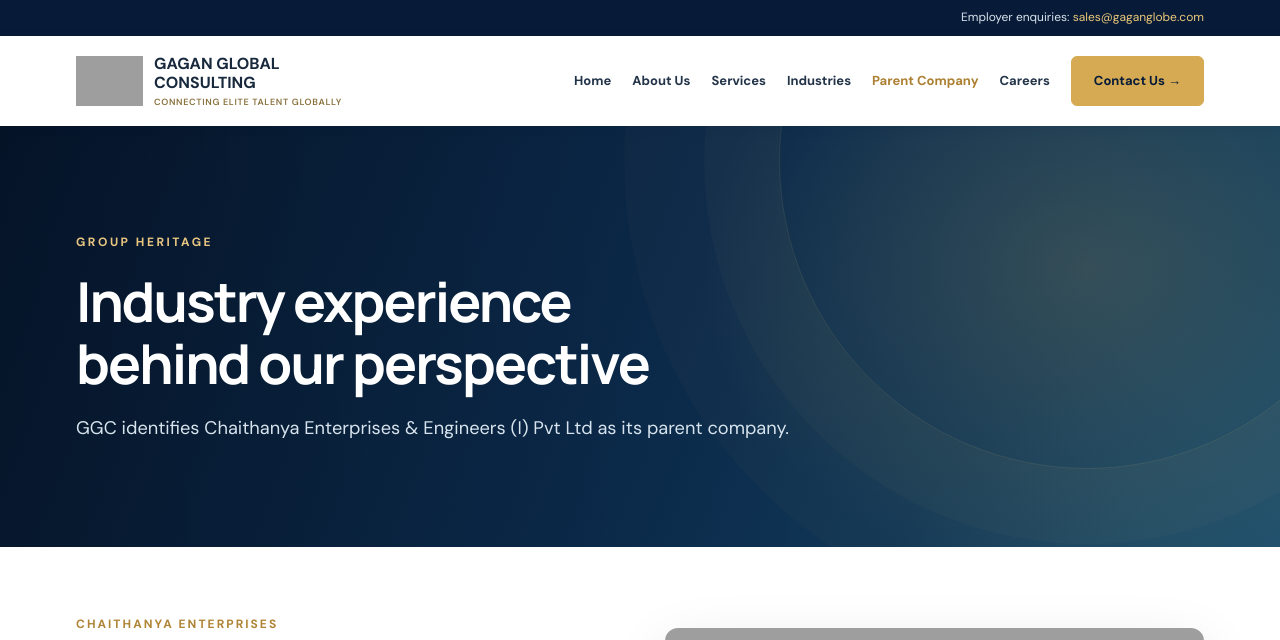
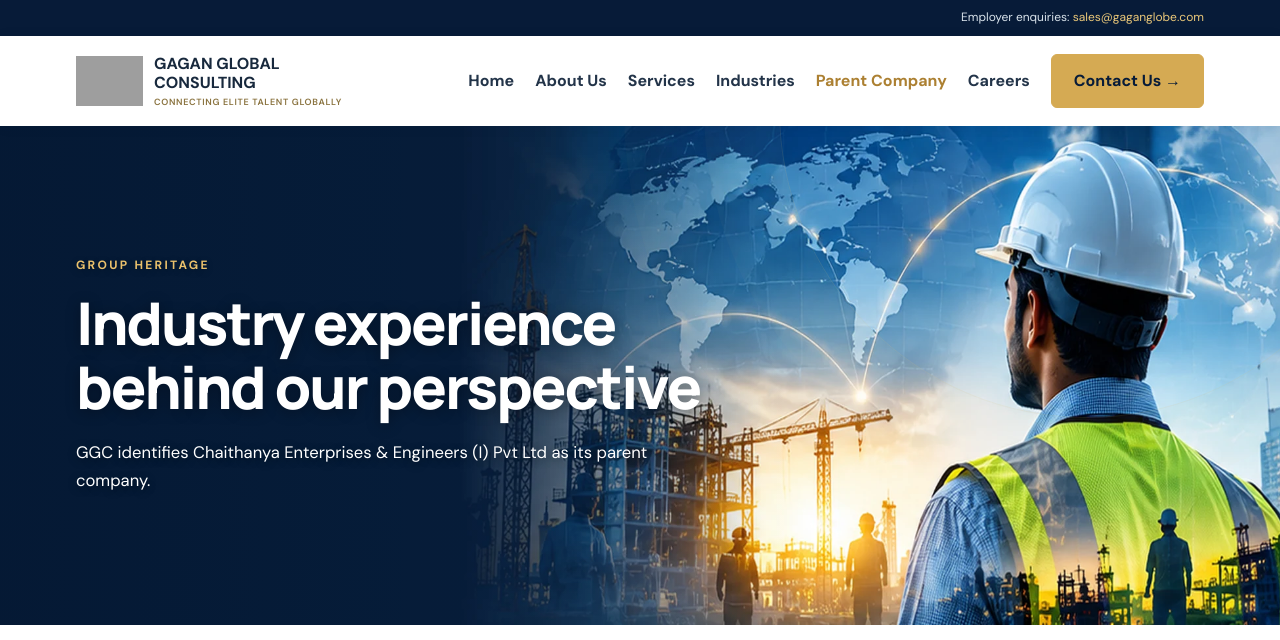
Before and after one commit to YohaDev93/gaganglobe-website, a plain HTML site: page parent-company.html in a window 1280 px wide. Shown: the top 640 px of the page. Drawn offline with Linux system fonts and the light colour scheme; grey boxes are pictures that could not be loaded.

Commit message:
Updated PC and contact banner image

```diff
--- /dev/null
+++ b/assets/ggc-parent-contact-banners.css
@@ -0,0 +1,70 @@
+/* GGC — Parent Company & Contact banners; only scoped pagehero styles. */
+section.ggc-parent-photo-hero,
+section.ggc-contact-photo-hero {
+  position: relative;
+  isolation: isolate;
+  display: flex;
+  align-items: center;
+  min-height: clamp(400px, 39vw, 590px);
+  padding: clamp(68px, 7vw, 105px) 0;
+  overflow: hidden;
+  border-radius: 0;
+  background-color: #092954;
+  background-repeat: no-repeat;
+  background-size: cover;
+  background-position: center;
+}
+section.ggc-parent-photo-hero { background-image: url('images/page-banners/parent-engineering.webp'); }
+section.ggc-contact-photo-hero { background-image: url('images/page-banners/contact-support.webp'); background-position: center 50%; }
+/* A slight shadow only behind copy, not a full-screen heavy blue layer. */
+section.ggc-parent-photo-hero::before,
+section.ggc-contact-photo-hero::before {
+  content: '';
+  position: absolute;
+  inset: 0;
+  z-index: -1;
+  pointer-events: none;
+  background: linear-gradient(90deg, rgba(2,16,39,.30) 0%, rgba(2,16,39,.08) 32%, transparent 62%);
+}
+section.ggc-parent-photo-hero .wrap,
+section.ggc-contact-photo-hero .wrap { position: relative; z-index: 1; width: 100%; }
+section.ggc-parent-photo-hero .wrap > *,
+section.ggc-contact-photo-hero .wrap > * { max-width: min(640px, 65%); }
+section.ggc-parent-photo-hero .eyebrow,
+section.ggc-contact-photo-hero .eyebrow {
+  display: block;
+  color: #eac16c;
+  font-weight: 800;
+  letter-spacing: .19em;
+  text-transform: uppercase;
+  text-shadow: 0 2px 7px rgba(0,0,0,.25);
+}
+section.ggc-parent-photo-hero h1,
+section.ggc-contact-photo-hero h1 {
+  color: #fff;
+  font-size: clamp(2.25rem, 4.6vw, 4.55rem);
+  font-weight: 800;
+  line-height: 1.09;
+  text-shadow: 0 2px 14px rgba(0,0,0,.35);
+}
+section.ggc-parent-photo-hero p,
+section.ggc-contact-photo-hero p {
+  color: #fff;
+  font-size: clamp(1rem, 1.3vw, 1.2rem);
+  line-height: 1.7;
+  text-shadow: 0 2px 10px rgba(0,0,0,.45);
+}
+@media (max-width: 760px) {
+  section.ggc-parent-photo-hero,
+  section.ggc-contact-photo-hero { min-height: 420px; padding: 65px 0; }
+  section.ggc-parent-photo-hero { background-position: 58% center; }
+  section.ggc-contact-photo-hero { background-position: 60% center; }
+  section.ggc-parent-photo-hero::before,
+  section.ggc-contact-photo-hero::before {
+    background: linear-gradient(90deg, rgba(3,18,45,.85) 0%, rgba(3,18,45,.72) 72%,rgba(3,18,45,.42) 100%);
+  }
+  section.ggc-parent-photo-hero .wrap > *,
+  section.ggc-contact-photo-hero .wrap > * { max-width: 100%; }
+  section.ggc-parent-photo-hero h1,
+  section.ggc-contact-photo-hero h1 { font-size: clamp(2rem, 7vw, 3rem); }
+}
--- a/assets/ggc-strength-circle-v1.css
+++ b/assets/ggc-strength-circle-v1.css
@@ -33,7 +33,7 @@
   width:152px;height:152px;border-radius:50%;display:flex;align-items:center;justify-content:center;
   background:#fff;border:8px solid rgba(195,140,31,.08);box-shadow:0 12px 28px rgba(6,28,61,.10);
 }
-.ggc-sc-logo-shell img{width:122px;height:122px;object-fit:contain;display:block;}
+.ggc-sc-logo-shell img{width:170px;height:170px;object-fit:contain;display:block;}
 .ggc-sc-center strong{font-size:18px;line-height:1.35;color:#082d63;}
 .ggc-sc-center span{font-size:13px;color:#6b7b90;}
 
--- a/assets/styles.css
+++ b/assets/styles.css
@@ -129,7 +129,7 @@ a {
 }
 
 .links a {
-    font-size: 13px;
+    font-size: 16px;
     font-weight: 700;
     color: #233449
 }
--- a/parent-company.html
+++ b/parent-company.html
@@ -1,4 +1,5 @@
 <!doctype html><html lang="en"><head><meta charset="utf-8"><meta name="viewport" content="width=device-width,initial-scale=1"><title>CEEIPL &amp; Projects | Gagan Global Consulting</title><meta name="description" content="Learn about GGC’s parent company Chaithanya Enterprises and its published sector experience."><link rel="canonical" href="https://gaganglobe.com/parent-company.html"><link rel="icon" href="assets/favicon.svg"><link rel="stylesheet" href="assets/styles.css"><link rel="stylesheet" href="assets/ggc-update.css"><link rel="stylesheet" href="assets/ceeipl-clients.css"><link rel="stylesheet" href="assets/ggc-industries.css">
+  <link rel="stylesheet" href="assets/ggc-parent-contact-banners.css">
 </head><body><div id="site-header">
 <!-- GGC-STATIC-HEADER:START -->
 <div class="topline">
@@ -18,7 +19,7 @@
         </div>
     </header>
 <!-- GGC-STATIC-HEADER:END -->
-</div><section class="pagehero"><div class="wrap"><span class="eyebrow">Group heritage</span><h1>Industry experience behind our perspective</h1><p>GGC identifies Chaithanya Enterprises & Engineers (I) Pvt Ltd as its parent company.</p></div></section><section class="section"><div class="wrap split"><div><div class="eyebrow">Chaithanya Enterprises</div><h2>Engineering and infrastructure expertise</h2><p>Chaithanya Enterprises & Engineers (I) Pvt Ltd (CEEIPL) describes itself as a super grade licensed electrical contractor offering electro-mechanical and MEPF solutions.</p><p>Its published specializations include industrial installation works, hospital infrastructure, hotels and resorts, commercial electrification, design-build, and building automation.</p><a class="btn" href="https://www.chaithanyaenterprises.com/" target="_blank" rel="noopener noreferrer">Visit parent company website ↗</a></div><img class="section-img" src="assets/images/manufacturing.jpg" alt="Illustration representing energy industry" loading="lazy"></div></section>
+</div><section class="pagehero ggc-parent-photo-hero"><div class="wrap"><span class="eyebrow">Group heritage</span><h1>Industry experience behind our perspective</h1><p>GGC identifies Chaithanya Enterprises & Engineers (I) Pvt Ltd as its parent company.</p></div></section><section class="section"><div class="wrap split"><div><div class="eyebrow">Chaithanya Enterprises</div><h2>Engineering and infrastructure expertise</h2><p>Chaithanya Enterprises & Engineers (I) Pvt Ltd (CEEIPL) describes itself as a super grade licensed electrical contractor offering electro-mechanical and MEPF solutions.</p><p>Its published specializations include industrial installation works, hospital infrastructure, hotels and resorts, commercial electrification, design-build, and building automation.</p><a class="btn" href="https://www.chaithanyaenterprises.com/" target="_blank" rel="noopener noreferrer">Visit parent company website ↗</a></div><img class="section-img" src="assets/images/manufacturing.jpg" alt="Illustration representing energy industry" loading="lazy"></div></section>
 <!-- CEEIPL-CLIENTS-START -->
 <section class="ceeipl-client-section" id="ceeipl-clients" aria-labelledby="ceeipl-clients-heading">
   <div class="wrap">
```
Also changed, not shown: contact.html (+3 -5 lines), assets/images/page-banners/contact-support.webp (added), assets/images/page-banners/parent-engineering.webp (added).
